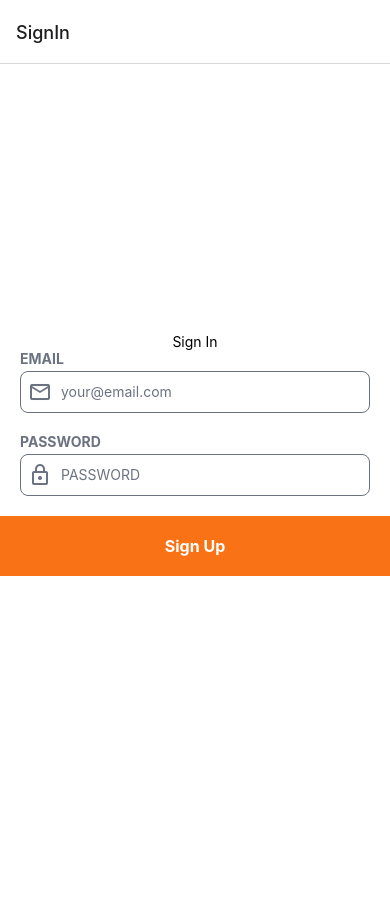
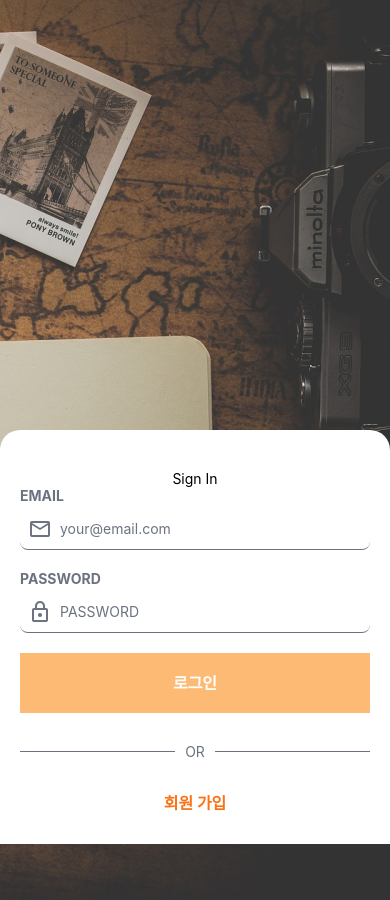
Before and after one commit to beh0907/rn-photo, a React Native app: screen / in a window 390 px wide. Before the commit the page ends 844 px from the top, so only its background shows below. Built offline with nearby package versions, Linux system fonts and the light colour scheme.

Commit message:
ver 1.02 - 로그인 화면 완성

```diff
--- a/src/components/Button.jsx
+++ b/src/components/Button.jsx
@@ -7,25 +7,25 @@ const Button = ({styles, title, onPress, disabled, isLoading}) => {
     return (
         <View style={[defaultStyles.container, styles?.container]}>
             <Pressable onPress={onPress} disabled={disabled || isLoading}
-                       style={({pressed}) => [
+                       style={({ pressed }) => [
                            defaultStyles.button,
                            {
                                backgroundColor: (() => {
                                    switch (true) {
                                        case disabled || isLoading:
-                                           return PRIMARY.LIGHT
+                                           return PRIMARY.LIGHT;
                                        case pressed:
-                                           return PRIMARY.DARK
+                                           return PRIMARY.DARK;
                                        default:
-                                           return PRIMARY.DEFAULT
+                                           return PRIMARY.DEFAULT;
                                    }
-                               })()
+                               })(),
                            },
-                           styles?.button
+                           styles?.button,
                        ]}>
 
-                {isLoading ? <ActivityIndicator size={"small"} color={GRAY.DARK}/> :
-                    <Text style={[defaultStyles.title, styles?.title]}>{title}</Text>}
+                {isLoading ? <ActivityIndicator size="small" color={GRAY.DARK} />
+                    : <Text style={[defaultStyles.title, styles?.title]}>{title}</Text>}
 
             </Pressable>
         </View>
@@ -42,19 +42,19 @@ Button.propTypes = {
 
 const defaultStyles = StyleSheet.create({
     container: {
-        width: '100%'
+        width: '100%',
     },
     button: {
         paddingVertical: 20,
-        justifyContent: "center",
-        alignItems: "center"
+        justifyContent: 'center',
+        alignItems: 'center',
     },
     title: {
         color: WHITE,
         fontSize: 16,
         fontWeight: '700',
-        lineHeight: 20
-    }
-})
+        lineHeight: 20,
+    },
+});
 
 export default Button;
--- /dev/null
+++ b/src/components/HR.jsx
@@ -0,0 +1,39 @@
+import React from 'react';
+import PropTypes from 'prop-types';
+import {StyleSheet, Text, View} from "react-native";
+import {GRAY, WHITE} from "../colors";
+
+const HR = ({styles, text}) => {
+    return (
+        <View style={[defaultStyles.container, styles?.container]}>
+            <View style={[defaultStyles.line, styles?.line]}></View>
+            {!!text && <Text style={[defaultStyles.text, styles?.text]}>{text}</Text>}
+        </View>
+    );
+};
+
+HR.propTypes = {
+    styles: PropTypes.object,
+    text: PropTypes.string
+};
+
+const defaultStyles = StyleSheet.create({
+    container: {
+        width: '100%',
+        alignItems: 'center',
+        justifyContent: 'center',
+    },
+    line: {
+        ...StyleSheet.absoluteFill,
+        height: '50%',
+        borderBottomWidth: 1,
+        borderBottomColor: GRAY.DARK,
+    },
+    text: {
+        backgroundColor: WHITE,
+        paddingHorizontal: 10,
+        color: GRAY.DARK,
+    },
+});
+
+export default HR;
--- /dev/null
+++ b/src/components/TextButton.jsx
@@ -0,0 +1,32 @@
+import React from 'react';
+import PropTypes from 'prop-types';
+import {ActivityIndicator, Pressable, StyleSheet, Text, View} from "react-native";
+import {GRAY, PRIMARY, WHITE} from "../colors";
+
+const TextButton = ({styles, title, onPress, hitslop}) => {
+    return (
+        <Pressable onPress={onPress}
+                   hitSlop={hitslop ? hitslop : 10}
+                   style={styles?.button}>
+
+            <Text style={[defaultStyles.title, styles?.title]}>{title}</Text>
+        </Pressable>
+    );
+};
+
+TextButton.propTypes = {
+    styles: PropTypes.object,
+    title: PropTypes.string.isRequired,
+    onPress: PropTypes.func.isRequired,
+    hitslop: PropTypes.number
+};
+
+const defaultStyles = StyleSheet.create({
+    title: {
+        color: PRIMARY.DEFAULT,
+        fontSize: 16,
+        fontWeight: '700',
+    },
+});
+
+export default TextButton;
--- a/src/navigations/AuthStack.jsx
+++ b/src/navigations/AuthStack.jsx
@@ -9,7 +9,7 @@ const Stack = createNativeStackNavigator()
 
 const AuthStack = () => {
     return (
-        <Stack.Navigator screenOptions={{contentStyle: {backgroundColor: WHITE}}}>
+        <Stack.Navigator screenOptions={{contentStyle: {backgroundColor: WHITE}, headerShown: false}}>
             <Stack.Screen name={AuthRoutes.SIGN_IN} component={SignInScreen}/>
             <Stack.Screen name={AuthRoutes.SIGN_UP} component={SignUpScreen}/>
         </Stack.Navigator>
--- a/src/screens/SignInScreen.jsx
+++ b/src/screens/SignInScreen.jsx
@@ -1,55 +1,105 @@
-import React, {useState} from 'react';
+import React, {useEffect, useRef, useState} from 'react';
 import {useNavigation} from "@react-navigation/native";
-import {StyleSheet, Text, View} from "react-native";
+import {Image, Keyboard, StyleSheet, Text, View} from "react-native";
 import {AuthRoutes} from "../navigations/Routes";
 import Input, {InputTypes, ReturnKeyTypes} from "../components/Input";
 import Button from "../components/Button";
+import {useSafeAreaInsets} from "react-native-safe-area-context";
+import SafeInputView from "../components/SafeInputView";
+import TextButton from "../components/TextButton";
+import HR from "../components/HR";
+import {StatusBar} from "expo-status-bar";
+import {WHITE} from "../colors";
 
 const SignInScreen = () => {
     const navigation = useNavigation()
+    const {top, bottom} = useSafeAreaInsets()
+
+    const passwordRef = useRef()
 
     const [email, setEmail] = useState('')
     const [password, setPassword] = useState('')
+    const [isLoading, setIsLoading] = useState(false)
+    const [disabled, setDisabled] = useState(false)
+
+    useEffect(() => {
+        setDisabled(!email || !password)
+    }, [email, password])
+
+    const onSubmit = () => {
+        Keyboard.dismiss()
+
+        if (!disabled && !isLoading) {
+            setIsLoading(true)
+            console.log(email, password)
+            setIsLoading(false)
+        }
+    }
 
     return (
-        <View style={styles.container}>
+        <SafeInputView>
+            <StatusBar style={"light"}/>
+            <View style={[styles.container, {paddingTop: top}]}>
+                <View style={StyleSheet.absoluteFill}>
+                    <Image source={require('../../assets/cover.png')} style={{width: '100%'}} resizeMode={"cover"}/>
+                </View>
+
+                <View style={[styles.form, {paddingBottom: bottom ? bottom + 10 : 30}]}>
                     <Text>Sign In</Text>
                     <Input
                         styles={{
-                    container: {marginBottom: 20, paddingHorizontal: 20},
-                    input: {borderWidth: 1}
+                            container: {marginBottom: 20},
                         }}
                         value={email}
                         onChangeText={(text) => setEmail(text.trim())}
                         inputType={InputTypes.EMAIL}
                         returnKeyType={ReturnKeyTypes.NEXT}
+                        onSubmitEditing={() => passwordRef.current.focus()}
                     />
                     <Input
+                        ref={passwordRef}
                         styles={{
-                    container: {marginBottom: 20, paddingHorizontal: 20},
-                    input: {borderWidth: 1}
+                            container: {marginBottom: 20},
                         }}
                         value={password}
                         onChangeText={(text) => setPassword(text.trim())}
                         inputType={InputTypes.PASSWORD}
                         returnKeyType={ReturnKeyTypes.DONE}
+                        onSubmitEditing={onSubmit}
                     />
-            <Button title={"Sign Up"} onPress={() => navigation.navigate(AuthRoutes.SIGN_UP)}
+
+                    <Button title="로그인"
+                            onPress={onSubmit}
+                            disabled={disabled}
+                            isLoading={isLoading}
                             style={{
                                 container: {
-                            paddingHorizontal: 20,
                                     marginTop: 20
                                 }
                             }}/>
+
+
+                    <HR text={'OR'} styles={{container: {marginVertical: 30}}}/>
+
+                    <TextButton onPress={() => navigation.navigate(AuthRoutes.SIGN_UP)} title={"회원 가입"}/>
                 </View>
+            </View>
+        </SafeInputView>
     );
 };
 
 const styles = StyleSheet.create({
     container: {
         flex: 1,
-        justifyContent: "center",
-        alignItems: "center"
+        justifyContent: "flex-end",
+    },
+    form: {
+        alignItems: 'center',
+        backgroundColor: WHITE,
+        paddingHorizontal: 20,
+        paddingTop: 40,
+        borderTopLeftRadius: 20,
+        borderTopRightRadius: 20
     }
 })
 
--- a/src/screens/SignUpScreen.jsx
+++ b/src/screens/SignUpScreen.jsx
@@ -1,10 +1,14 @@
 import React from 'react';
 import {StyleSheet, Text, View} from "react-native";
+import {useNavigation} from "@react-navigation/native";
+import TextButton from "../components/TextButton";
 
 const SignUpScreen = () => {
+    const navigation = useNavigation()
+
     return (
         <View style={styles.container}>
-            <Text>Sign Up</Text>
+            <TextButton title={"로그인"} onPress={navigation.goBack}/>
         </View>
     );
 };
```
Lines whose indentation alone changed are shown as unchanged.
